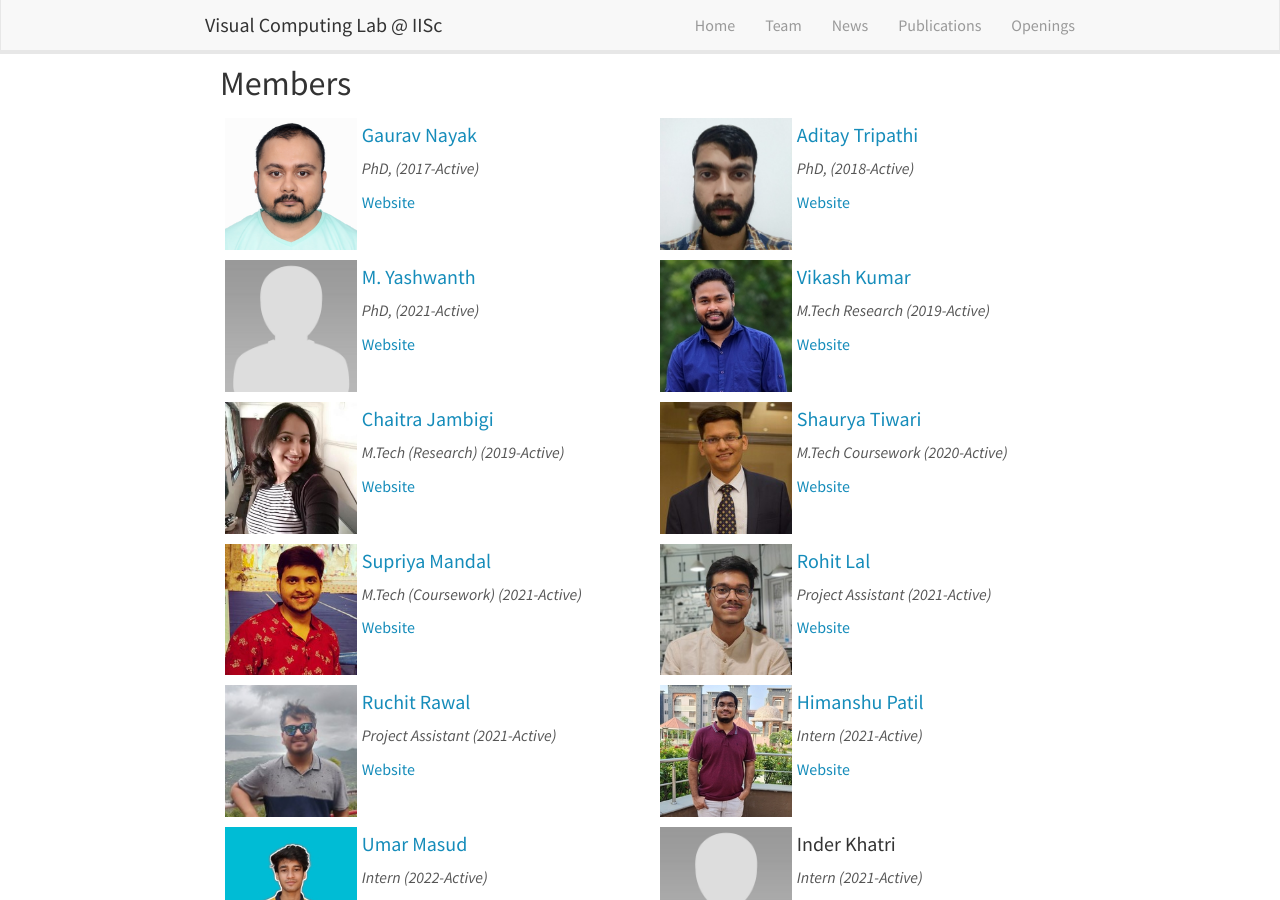
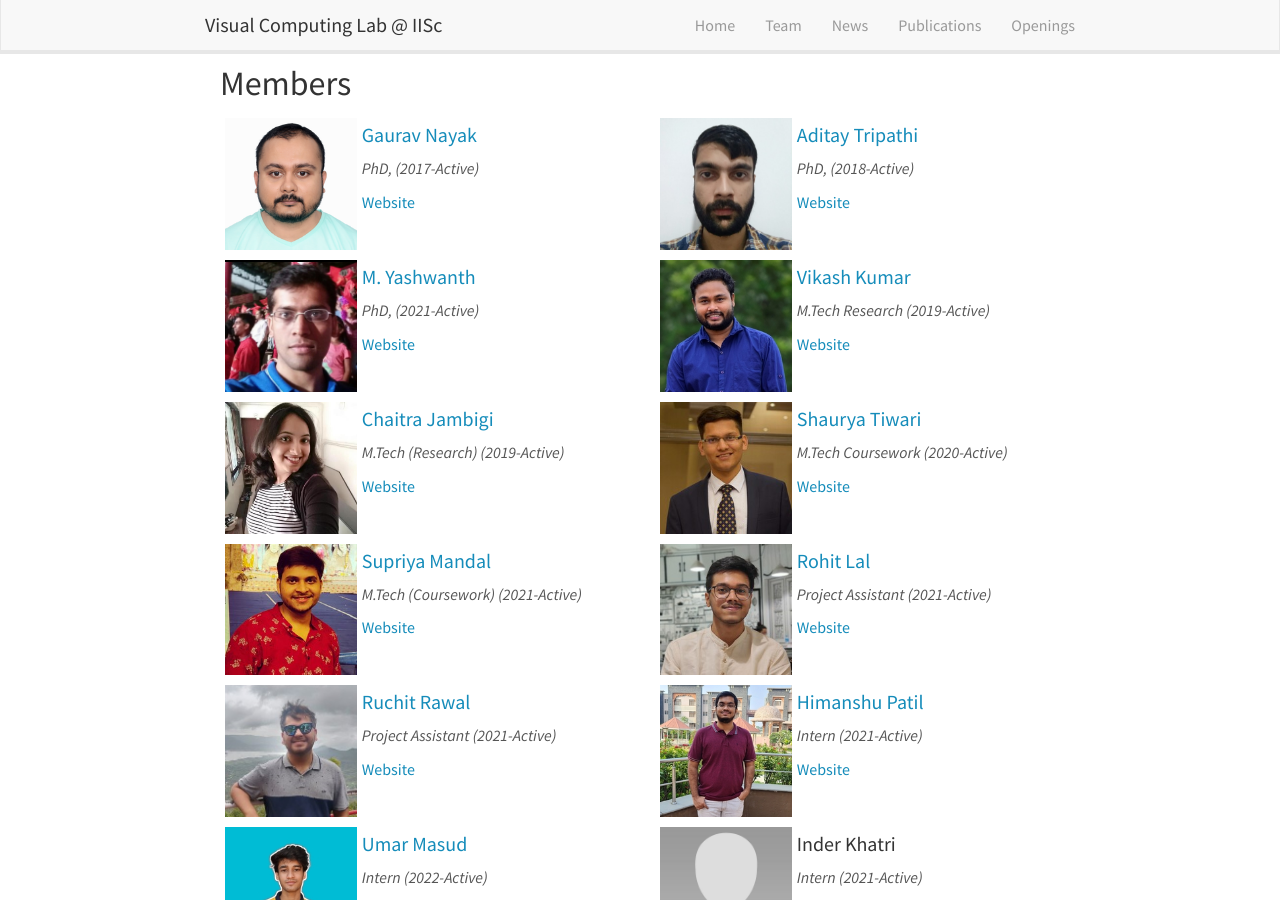
Before and after one commit to vcl-iisc/vclab-website, a Jekyll site: the page built from _pages/team.md, in a window 1280 px wide and 900 px high, scrolled down 377 px. Built offline with Jekyll 4.4.1, drawn with Linux system fonts in a browser that asks for light colours; nearby versions of some CDN libraries.

Commit message:
fix errors, yashwanth pic added

```diff
--- a/_data/lab_members.yml
+++ b/_data/lab_members.yml
@@ -11,7 +11,7 @@
   url: https://www.linkedin.com/in/aditay-tripathi-930889122
 
 - name: M. Yashwanth
-  photo: researcher.png
+  photo: m-yashwanth.jpg
   info: PhD, (2021-Active)
   url: https://www.linkedin.com/in/yashwanth-mandula-aba700a5/
 
--- a/_data/publications.yml
+++ b/_data/publications.yml
@@ -75,7 +75,7 @@
   type: conference
 
 - paper: 'Beyond Classification: Knowledge Distillation using Multi-Object Impressions'
-  author: G. K. Nayak⇤, M. Keswani⇤, S. Seshadri, A. Chakraborty (* Jointly first authored)
+  author: G. K. Nayak*, M. Keswani*, S. Seshadri, A. Chakraborty (* Jointly first authored)
   pub: British Machine Vision Conference (BMVC), 2021
   type: conference
 
```
Also changed, not shown: images/teampic/m-yashwanth.jpg (added).
